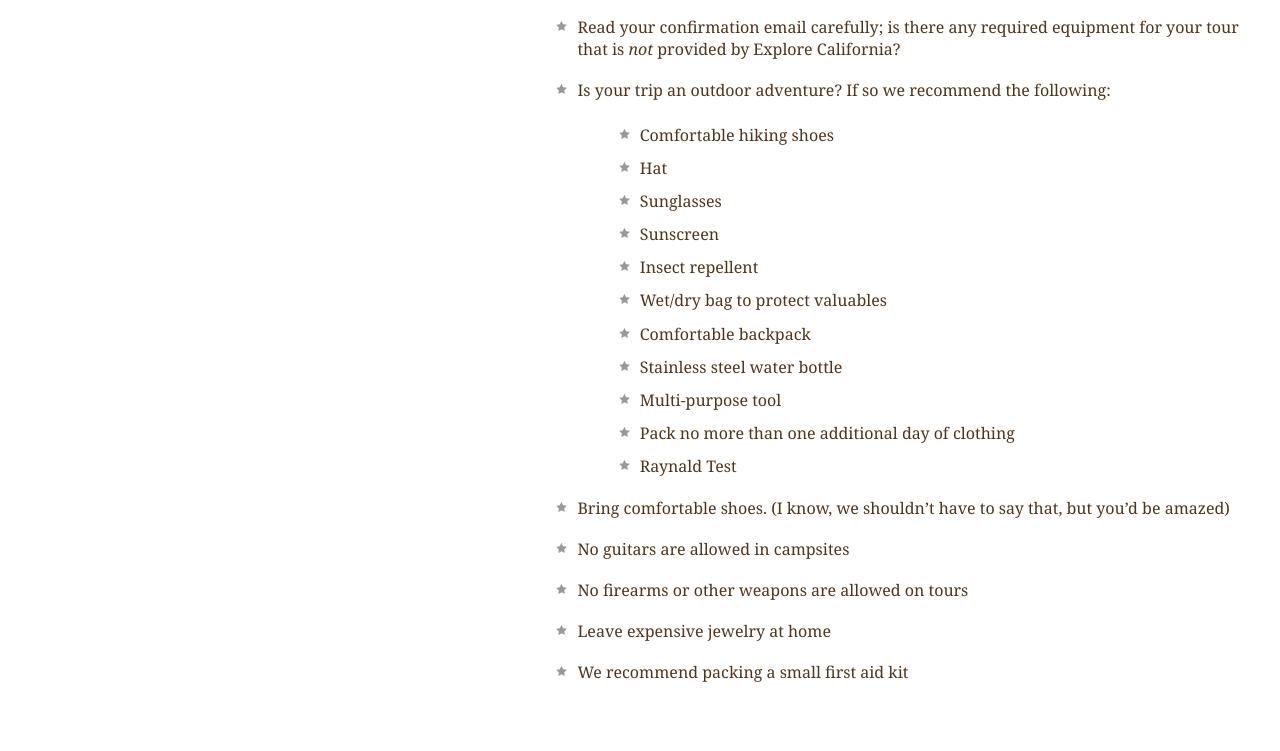
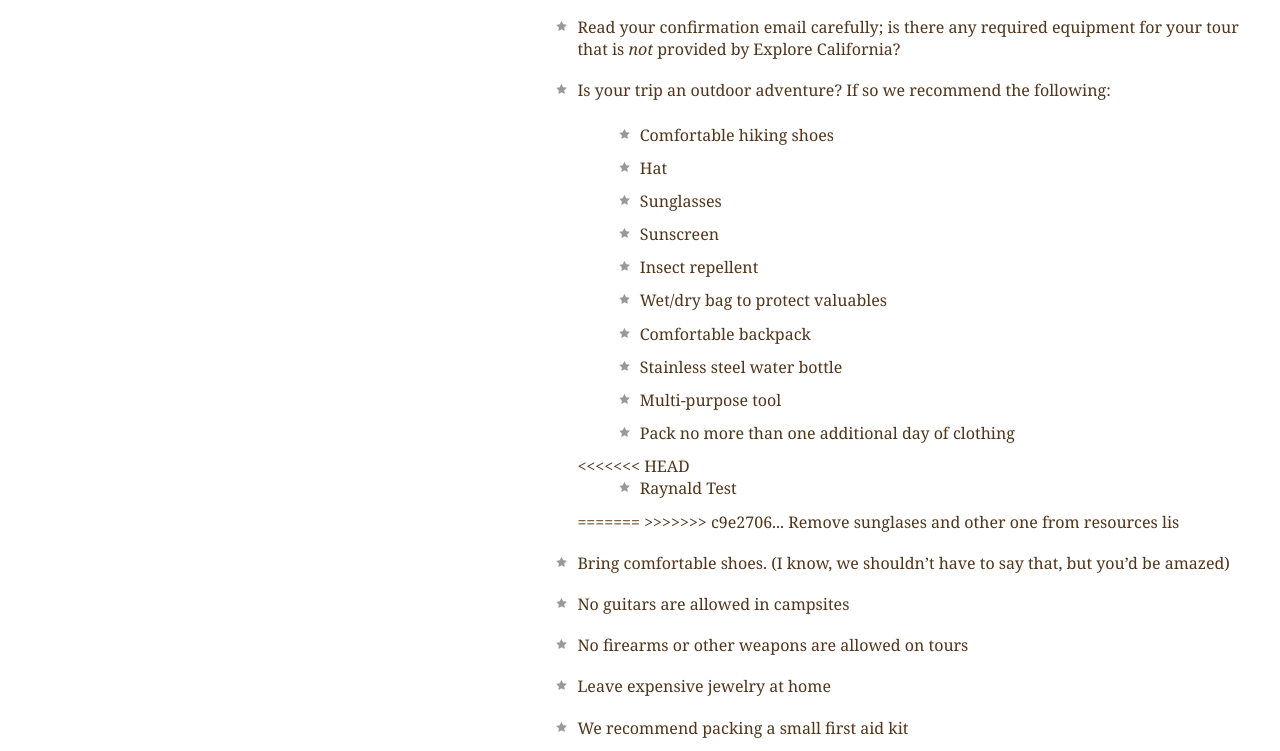
Before and after one commit to serenasraynald/explore_california, a plain HTML site: page resources.html in a window 1280 px wide. Shown: the part 1912-2663 px from the top of the page. Drawn offline with Linux system fonts and the light colour scheme.

```diff
--- a/resources.html
+++ b/resources.html
@@ -104,7 +104,10 @@
                 <li>Stainless steel water bottle</li>
                 <li>Multi-purpose tool</li>
                 <li>Pack no more than one additional day of clothing</li>
+<<<<<<< HEAD
                 <li>Raynald Test</li>
+=======
+>>>>>>> c9e2706... Remove sunglases and other one from resources lis
               </ul>
             </li>
             <li>Bring comfortable shoes. (I know, we shouldn’t have to say that, but you’d be amazed)</li>
```
